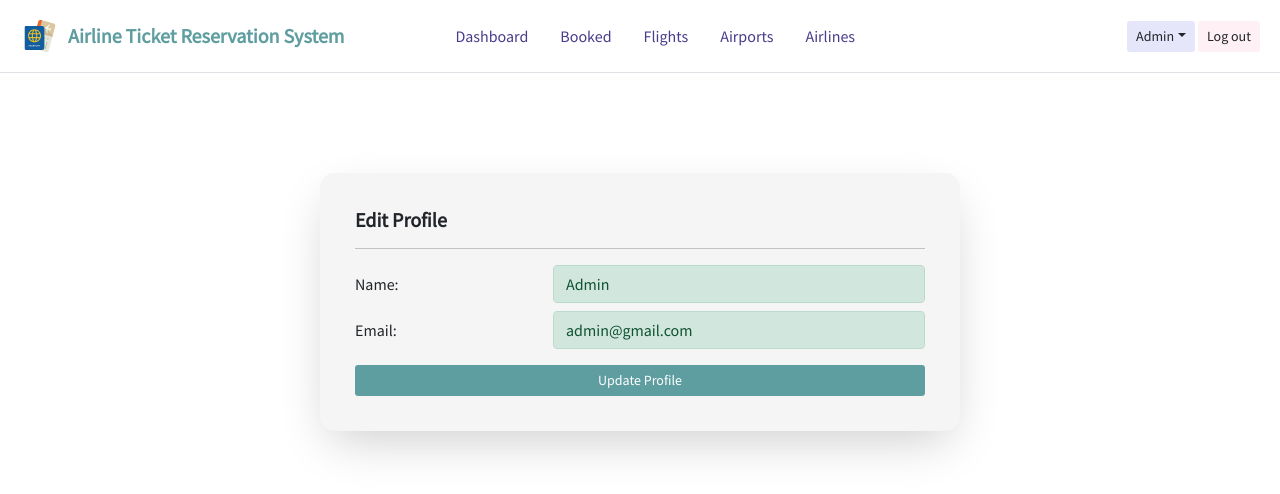
After one commit to Habidhossen/Airline-Ticket-Reservation-System, a PHP site: page /admin/edit_profile.php in a window 1280 px wide. The commit adds this page. Shown: the top 494 px of the page. Run offline with PHP 8.4, Linux system fonts and the light colour scheme.

Commit message:
code added

```diff
--- /dev/null
+++ b/admin/edit_profile.php
@@ -0,0 +1,100 @@
+<!DOCTYPE html>
+<html lang="en">
+
+<head>
+    <meta charset="UTF-8">
+    <meta http-equiv="X-UA-Compatible" content="IE=edge">
+    <meta name="viewport" content="width=device-width, initial-scale=1.0">
+    <title>Admin Login</title>
+    <!-- add custom font -->
+    <link rel="preconnect" href="https://fonts.googleapis.com">
+    <link rel="preconnect" href="https://fonts.gstatic.com" crossorigin>
+    <link href="https://fonts.googleapis.com/css2?family=Source+Sans+Pro&display=swap" rel="stylesheet">
+    <link href="https://fonts.googleapis.com/css2?family=Josefin+Sans&display=swap" rel="stylesheet">
+    <!-- add bootstrap -->
+    <link href="https://cdn.jsdelivr.net/npm/bootstrap@5.1.0/dist/css/bootstrap.min.css" rel="stylesheet" integrity="sha384-KyZXEAg3QhqLMpG8r+8fhAXLRk2vvoC2f3B09zVXn8CA5QIVfZOJ3BCsw2P0p/We" crossorigin="anonymous">
+    <!-- add css file -->
+    <link rel="stylesheet" href="../css/style.css">
+    <!-- add favicon -->
+    <link rel="shortcut icon" href="../images/logo_1.svg" type="image/x-icon">
+</head>
+
+<body>
+    <!-- ======= Header starts here ======= -->
+    <header class="d-flex flex-wrap align-items-center justify-content-center justify-content-md-between py-3 mb-0 border-bottom admin-dashboard-header-design">
+        <a href="admin_dashboard.php" class="d-flex align-items-center mb-3 mb-lg-0 text-dark text-decoration-none">
+            <img class="bi me-2" width="40" height="32" src="../images/logo_1.svg">
+            <use xlink:href="#bootstrap"></use></img>
+            <span class="navbar-brand mb-0" style="color: cadetblue;"><b>Airline Ticket Reservation System</b></span>
+        </a>
+        <ul class="nav col-12 col-md-auto mb-2 justify-content-center mb-md-0">
+            <li class="nav-item">
+                <a class="nav-link custom-nav-link" style="color: darkslateblue;" href="admin_dashboard.php">Dashboard</a>
+            </li>
+            <li class="nav-item">
+                <a class="nav-link custom-nav-link" style="color: darkslateblue;" href="#">Booked</a>
+            </li>
+            <li class="nav-item">
+                <a class="nav-link custom-nav-link" style="color: darkslateblue;" href="#">Flights</a>
+            </li>
+            <li class="nav-item">
+                <a class="nav-link custom-nav-link" style="color: darkslateblue;" href="#">Airports</a>
+            </li>
+            <li class="nav-item">
+                <a class="nav-link custom-nav-link" style="color: darkslateblue;" href="#">Airlines</a>
+            </li>
+        </ul>
+
+        <div class="col-md-3 text-end">
+            <button class="btn btn-sm dropdown-toggle" style="background-color: lavender;" type="button" id="dropdownMenuButton1" data-bs-toggle="dropdown" aria-expanded="false">
+                Admin</button>
+            <ul class="dropdown-menu dropdown-menu" aria-labelledby="dropdownMenuButton1">
+                <li><a class="dropdown-item small" href="view_profile.php">View Profile</a></li>
+                <li><a class="dropdown-item small" href="edit_profile.php">Edit Profile</a></li>
+                <li><a class="dropdown-item small" href="change_password.php">Change Password</a></li>
+            </ul>
+            <a href="admin_login.php" class="btn btn-sm" style="background-color: lavenderblush;">Log out</a>
+        </div>
+    </header>
+    <!-- ======= Header ends here======= -->
+
+
+
+
+    <!-- ======= Admin-Edit-Profile starts here======= -->
+    <div class="container col-lg-6 col-md-8 col-sm-8 custom-profile-card">
+
+        <h5 class="mb-3 fw-bold">Edit Profile</h5>
+        <hr class="my-3">
+        <form>
+            <div class="form-group row align-items-center">
+                <label class="col-4">Name:</label>
+                <div class="col-8">
+                    <input name="name" class="form-control alert-success" value="Admin">
+                </div>
+            </div>
+
+            <div class="form-group row align-items-center mt-2">
+                <label class="col-4">Email:</label>
+                <div class="col-8">
+                    <input name="name" class="form-control alert-success" value="admin@gmail.com">
+                </div>
+            </div>
+            <div class="mt-3">
+                <button type="submit" class="w-100 btn btn-sm text-white" style="background-color: cadetblue;">Update Profile</button>
+            </div>
+        </form>
+
+    </div>
+    <!-- ======= Admin-Edit-Profile ends here======= -->
+
+
+
+
+    <!-- ======= Bootstrap, JavaScript CDN add ======= -->
+    <!-- JavaScript Bundle with Popper -->
+    <script src="https://cdn.jsdelivr.net/npm/bootstrap@5.1.1/dist/js/bootstrap.bundle.min.js" integrity="sha384-/bQdsTh/da6pkI1MST/rWKFNjaCP5gBSY4sEBT38Q/9RBh9AH40zEOg7Hlq2THRZ" crossorigin="anonymous"></script>
+
+</body>
+
+</html>
--- a/css/style.css
+++ b/css/style.css
@@ -98,3 +98,12 @@ body {
   color: white;
   background-color: cadetblue;
 }
+
+/* admin dashboard profile card design */
+.custom-profile-card {
+  margin-top: 100px;
+  padding: 35px;
+  border-radius: 15px;
+  background: whitesmoke;
+  box-shadow: rgba(0, 0, 0, 0.2) 0px 18px 50px -10px;
+}
```
Also changed, not shown: admin/change_password.php (added, +100 -0 lines), admin/view_profile.php (added, +97 -0 lines).
